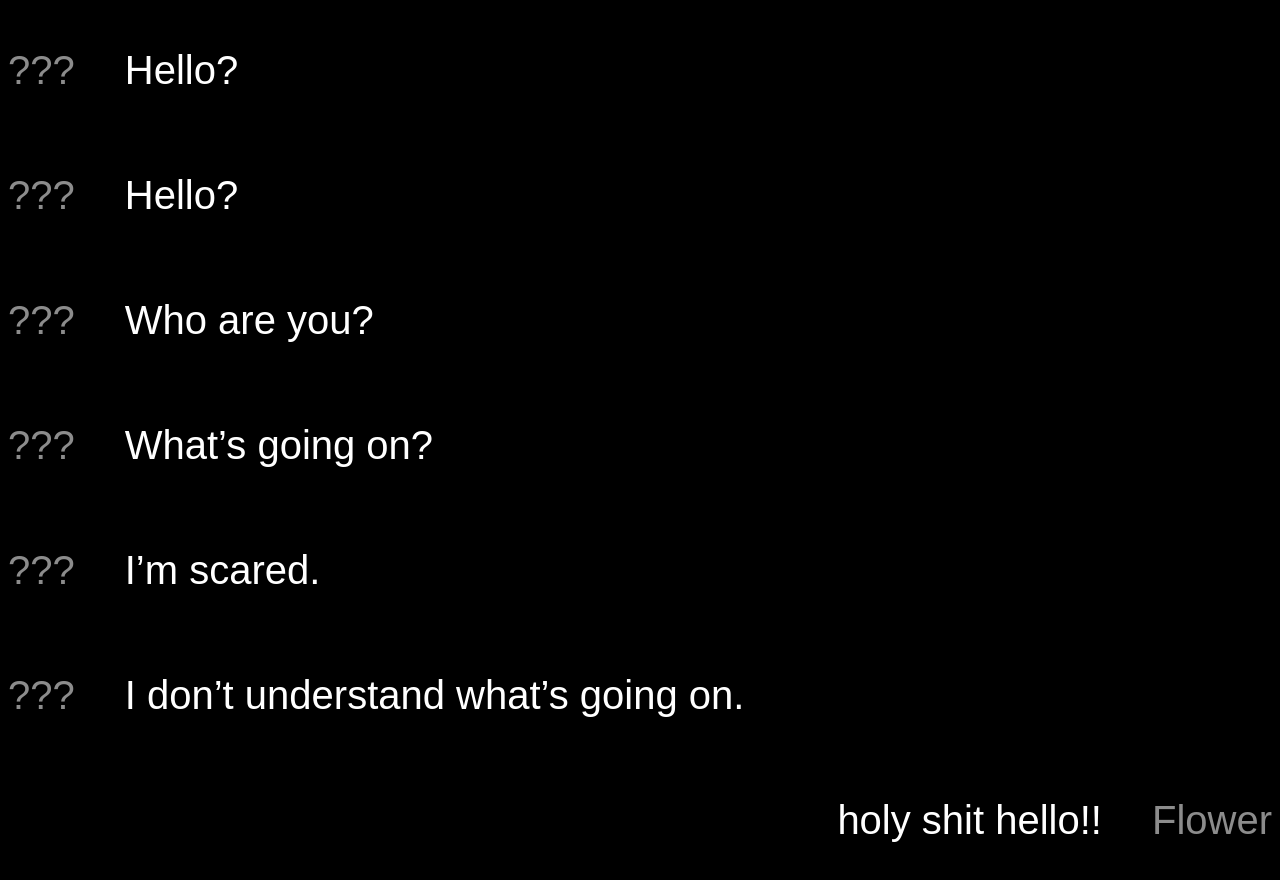
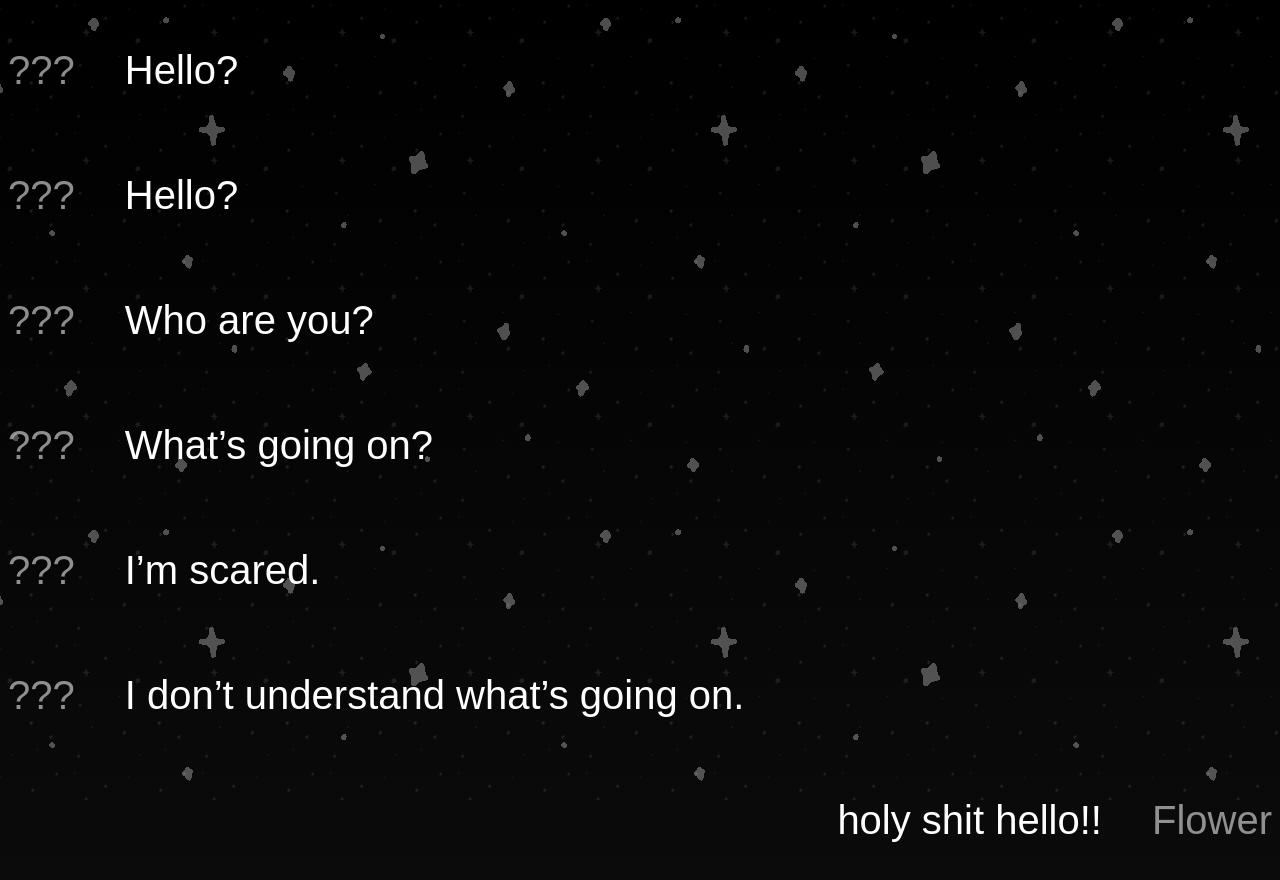
Before and after one commit to sleepyheadd/MoonbreadV4, a plain HTML site: page the_museum/museum.html in a window 1280 px wide. Shown: the top 880 px of the page. Drawn offline with Linux system fonts and the light colour scheme; a web font is replaced by a local one.

Commit message:
added parallax bg

```diff
--- /dev/null
+++ b/the_museum/general.js
@@ -0,0 +1,20 @@
+
+//BG Scroll Code
+const bgStars = document.getElementById("bgStars");
+const bgStars2 = document.getElementById("bgStars2");
+
+window.addEventListener('scroll', () => {
+    const offset = -window.scrollY;
+    bgStars2.style.backgroundPositionY = `${offset*0.2}px`;
+    bgStars.style.backgroundPositionY = `${offset*0.1}px`;
+});
+
+setInterval(moveBG,50);
+var interval = 0;
+
+function moveBG() {
+    interval += 0.5;
+    bgStars2.style.backgroundPositionX = `${interval*2}px`;
+    bgStars.style.backgroundPositionX = `${interval}px`;
+    console.log(interval);
+}
--- a/the_museum/museum.css
+++ b/the_museum/museum.css
@@ -1,6 +1,39 @@
 body {
     background-color: black;
+    background-image:linear-gradient(black, rgb(34, 34, 34), black);
+    background-size:300px;
+    height:5500px;
 }
+
+/*
+BG CSS
+*/
+
+.bg {
+    position:fixed;
+    width:100%;
+    height:100%;
+    top:0px;
+    left:0px;
+    z-index:-999;
+
+    background-repeat:repeat;
+}
+
+#bgStars {
+    background-image:url(img/museum_bg_tile.png);
+    opacity:0.1;
+    background-size: 10%;
+}
+
+#bgStars2 {
+    background-image:url(img/museum_bg_tile.png);
+    opacity:0.3;
+}
+
+/*
+General CSS
+*/
 
 .unnamed_container, .flower_container {
   /*font-family: "Coral Pixels", serif;*/
--- a/the_museum/museum.html
+++ b/the_museum/museum.html
@@ -12,6 +12,10 @@
 </head>
 
 <body>
+    <div class="bg" id="bgStars"></div>
+    <div class="bg" id="bgStars2"></div>
+    <script defer src="general.js"></script>
+
     <div class="unnamed_container"><p>???</p><p class="unnamed_message">Hello?</p></div>
     <div class="unnamed_container"><p>???</p><p class="unnamed_message">Hello?</p></div>
     <div class="unnamed_container"><p>???</p><p class="unnamed_message">Who are you?</p></div>
```
Also changed, not shown: the_museum/img/museum_bg_parallax.png (added), the_museum/img/museum_bg_tile.png (added).
